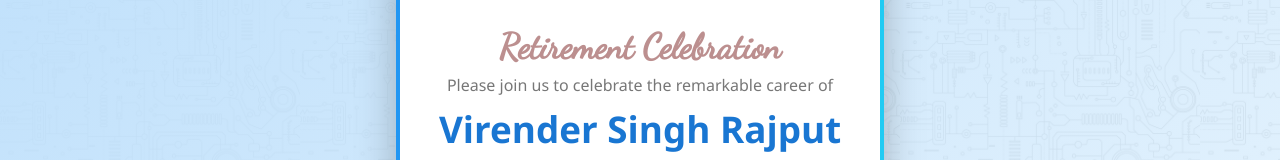
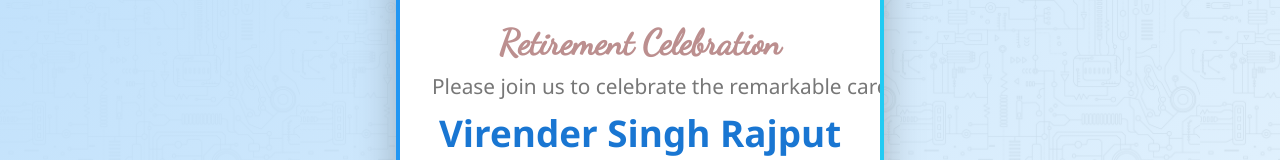
Before and after one commit to varshitrajput/retirement-invite, a plain HTML site: page index.html in a window 1280 px wide. Shown: the part 339-499 px from the top of the page. Drawn offline with nearby package versions, Linux system fonts and the light colour scheme.

Commit message:
Update index.html

```diff
--- a/index.html
+++ b/index.html
@@ -76,16 +76,22 @@
       font-family: 'Dancing Script', cursive;
     }
 
-    .subtitle {
+      .subtitle {
   margin-top: 0.3rem;
   margin-bottom: 0.3rem;
   font-size: 1rem;
   color: #777;
   font-weight: 500;
+  display: inline-block;
+  max-width: 100%;
+  transform: scale(1);
   white-space: nowrap;
-  overflow: hidden;
-  text-overflow: ellipsis;
 }
+
+.card-content .subtitle {
+  font-size: calc(1vw + 0.5rem);
+}
+
 
     .honoree {
       margin-top: 0;
```
